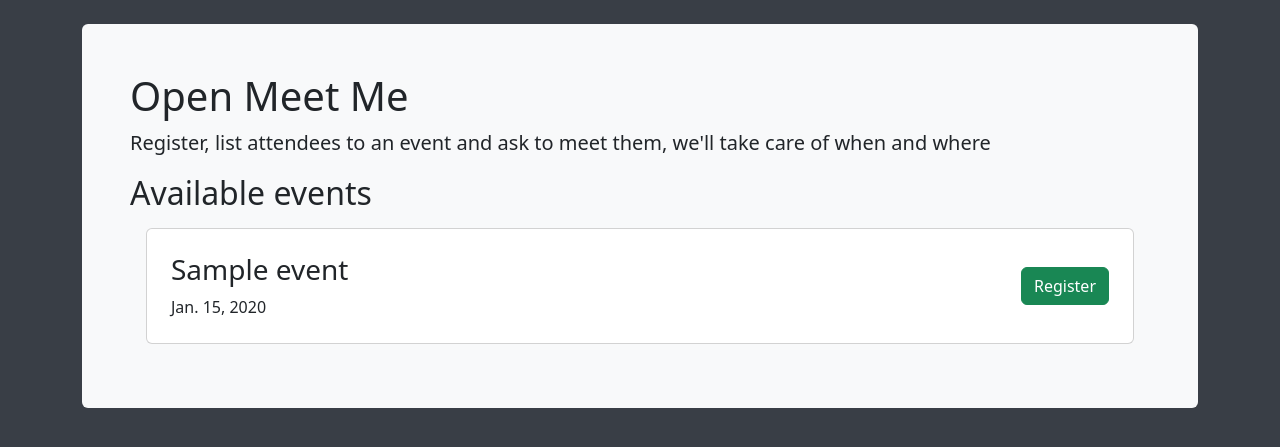
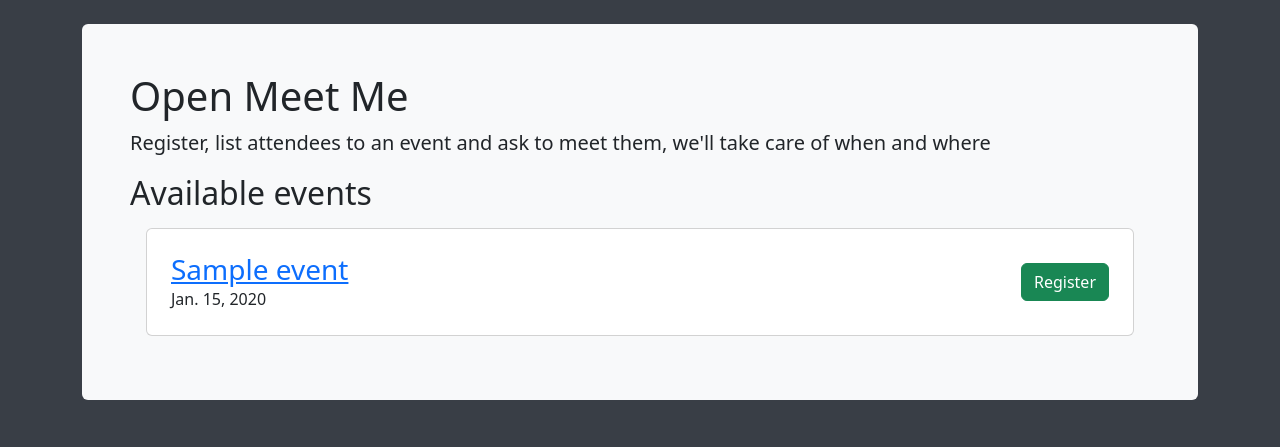
Before and after one commit to icovada/open-meetme-tool, a Django app: page / in a window 1280 px wide. Shown: the part 58-505 px from the top of the page. Run offline with Django 4.2, Linux system fonts and the light colour scheme; tables that the repository leaves empty hold one stand-in row (values such as "Sample post").

Commit message:
Add link to event page from card

```diff
--- a/meetme/meetme_app/templates/meetme_app/index.html
+++ b/meetme/meetme_app/templates/meetme_app/index.html
@@ -10,7 +10,7 @@
     <div class="card p-2 m-3">
       <div class="card-body d-flex">
         <div class="me-auto">
-          <h3 class="card-title">{{event.name}}</h3>
+          <a class="h3 card-title" href="/event/{{event.name}}">{{event.name}}</a>
           <p class="card-text">{{event.date}}</p>
         </div>
         <div class="ms-auto align-self-center">
```
